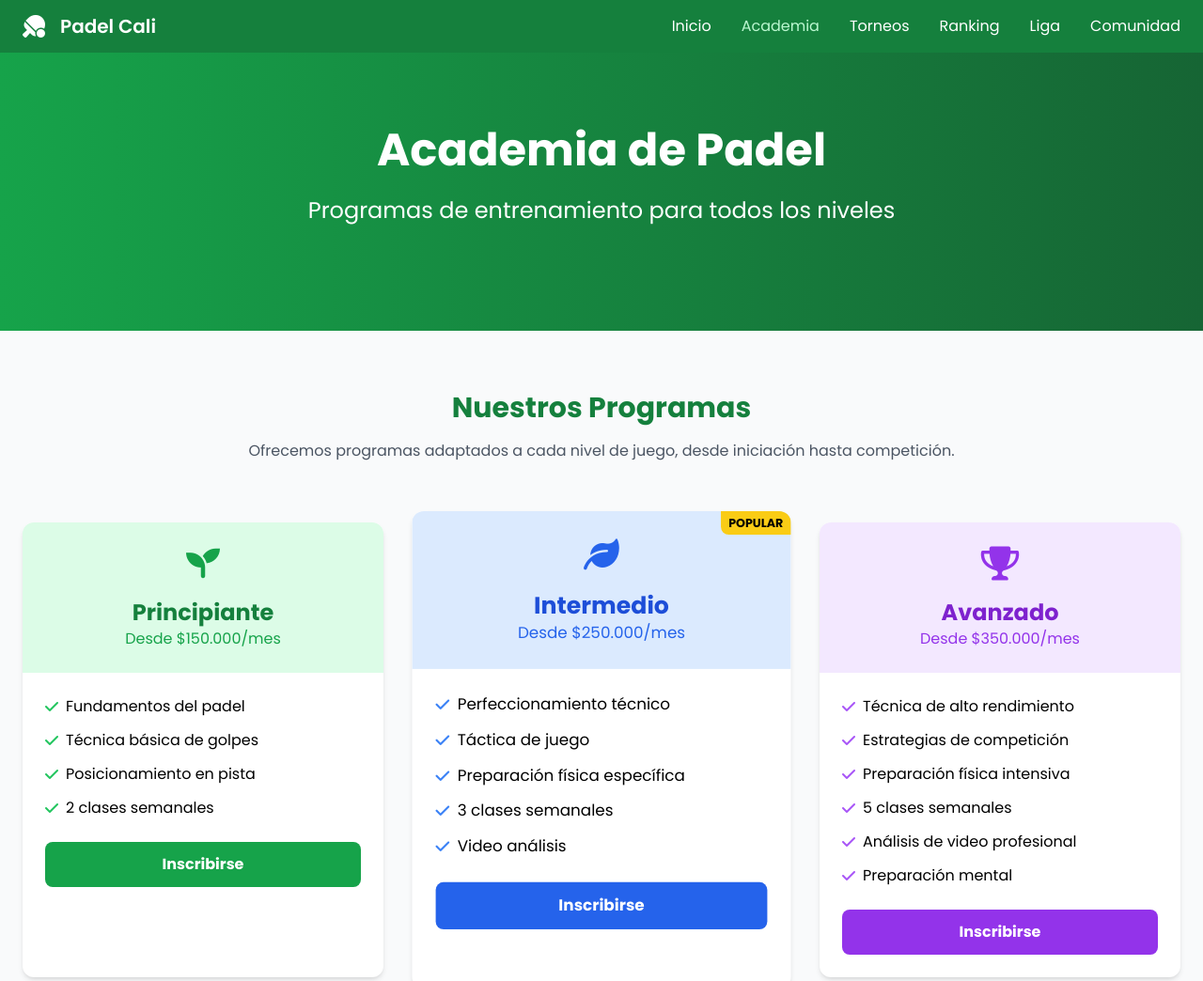
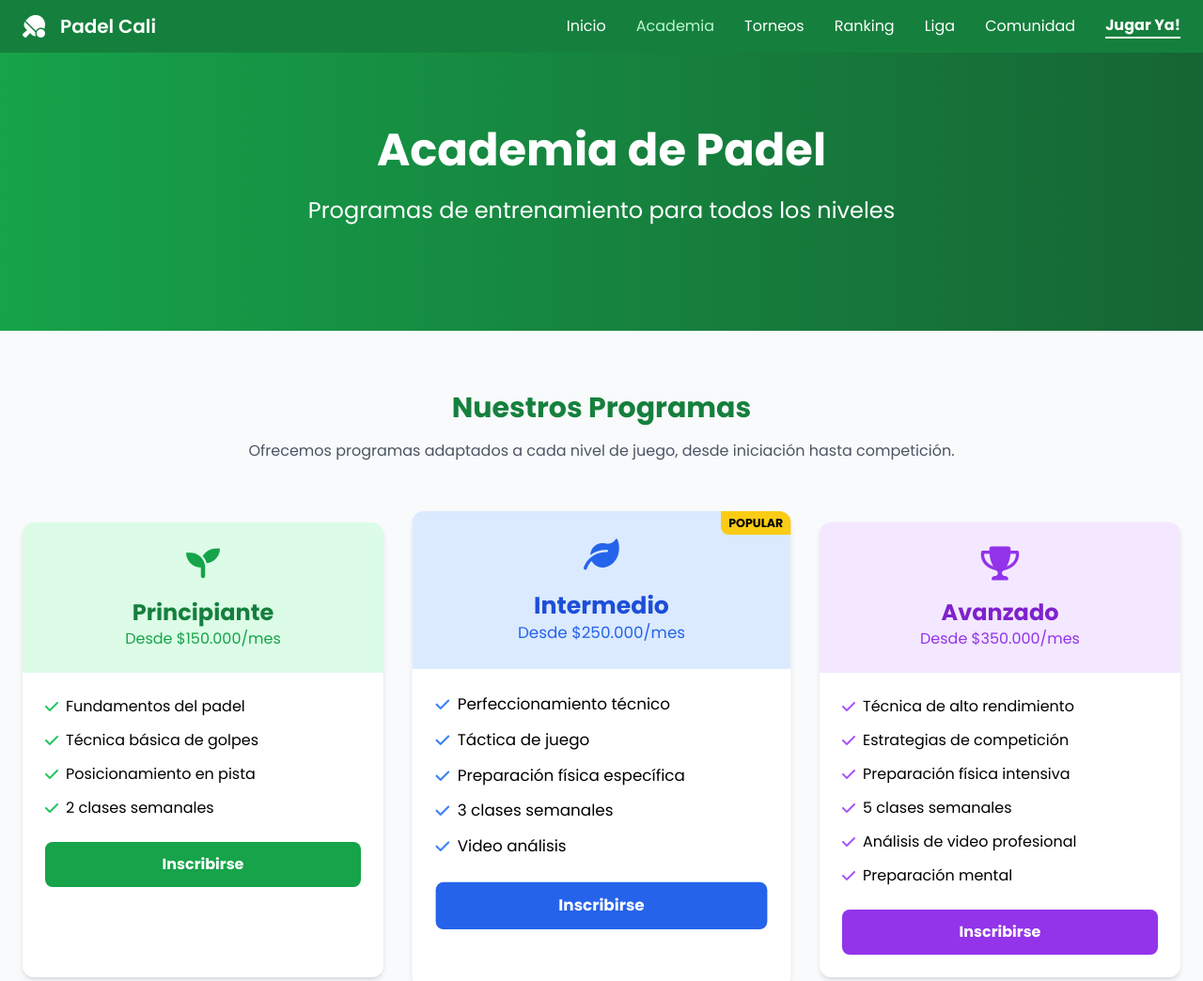
Before and after one commit to felipevelasco7/Padelverse, a plain HTML site: page academy.html in a window 1280 px wide. Shown: the top 1044 px of the page at 94% size. Drawn offline with nearby package versions, Linux system fonts and the light colour scheme.

Commit message:
juega ya

```diff
--- a/academy.html
+++ b/academy.html
@@ -33,6 +33,8 @@
                     <a href="rankings.html" class="hover:text-green-200">Ranking</a>
                     <a href="league.html" class="hover:text-green-200">Liga</a>
                     <a href="community.html" class="hover:text-green-200">Comunidad</a>
+                    <a href="jugar.html" class="hover:text-green-200 font-bold border-b-2 border-white">Jugar Ya!</a>
+
                 </div>
                 <div class="md:hidden">
                     <button class="mobile-menu-button">
```
Also changed, not shown: community.html (+2 -0 lines), league.html (+2 -0 lines), rankings.html (+2 -0 lines).
